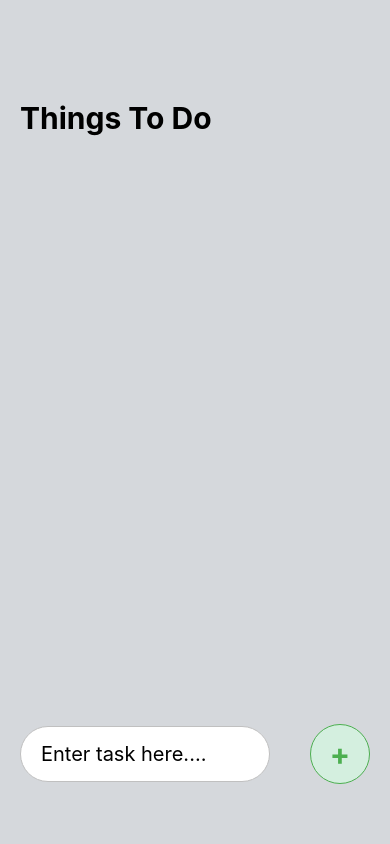
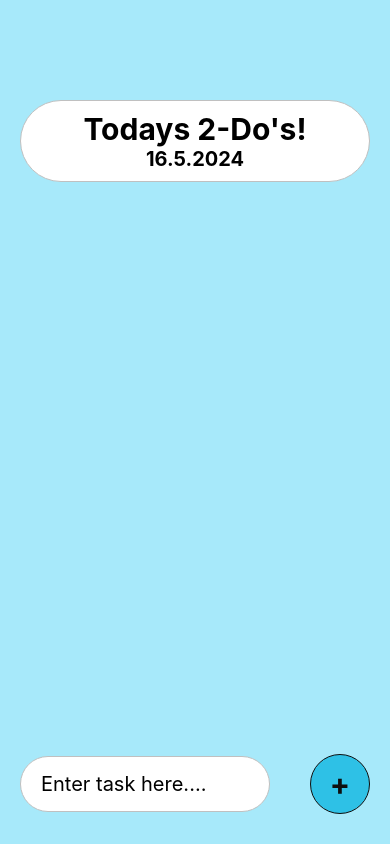
Before and after one commit to brendanrichards73/brendan-todo-app, a React Native app: screen / in a window 390 px wide. Built offline with nearby package versions, Linux system fonts and the light colour scheme.

Commit message:
added current date and updated styles

```diff
--- a/App.tsx
+++ b/App.tsx
@@ -8,6 +8,7 @@ import {
     TextInput,
     TouchableOpacity,
     Keyboard,
+    FlatList,
 } from "react-native";
 import TodoItem from "./src/todo-Item";
 
@@ -22,6 +23,11 @@ let taskId = 0;
 export default function App() {
     const [task, setTask] = useState<string | null>(null);
     const [taskItems, setTaskItems] = useState<Task[]>([]);
+
+    const currentDate = new Date();
+    const formattedDate = `${currentDate.getDate()}.${
+        currentDate.getMonth() + 1
+    }.${currentDate.getFullYear()}`;
 
     const handleAddItem = useCallback(() => {
         Keyboard.dismiss();
@@ -48,22 +54,31 @@ export default function App() {
         );
     }, []);
 
+    const renderItem = ({ item }: { item: Task }) => (
+        <TodoItem
+            text={item.text}
+            onDelete={() => deleteTask(item.id)}
+            onDoneToggle={() => toggleDone(item.id)}
+            isDone={item.done}
+        />
+    );
+
     return (
         <View style={styles.container}>
             <View style={styles.tasksWrapper}>
-                <Text style={styles.sectionTitle}>Things To Do</Text>
+                <View style={styles.titleRow}>
+                    <Text style={styles.sectionTitle}>Todays 2-Do's!</Text>
+                    <Text style={styles.dateText}>{formattedDate}</Text>
+                </View>
                 <View style={styles.todoItems}>
-                    {taskItems.map((item) => {
-                        return (
-                            <TodoItem
-                                key={item.id}
-                                text={item.text}
-                                onDelete={() => deleteTask(item.id)}
-                                onDoneToggle={() => toggleDone(item.id)}
-                                isDone={item.done}
-                            />
-                        );
-                    })}
+                    {taskItems.length > 0 && (
+                        <Text style={styles.doneTitle}>Done (✔)</Text>
+                    )}
+                    <FlatList
+                        data={taskItems}
+                        renderItem={renderItem}
+                        keyExtractor={(item) => item.id.toString()}
+                    />
                 </View>
             </View>
             <KeyboardAvoidingView
@@ -89,14 +104,38 @@ export default function App() {
 const styles = StyleSheet.create({
     container: {
         flex: 1,
-        backgroundColor: "#D5D8DC",
+        backgroundColor: "#a7e9fa",
+    },
+    titleRow: {
+        flexDirection: "column",
+        justifyContent: "space-between",
+        alignItems: "center",
+        backgroundColor: "#FFF",
+        padding: 10,
+        borderRadius: 60,
+        borderWidth: 1,
+        borderColor: "#C0C0C0",
+    },
+    dateText: {
+        fontSize: 20,
+        fontWeight: "bold",
     },
     sectionTitle: {
         fontSize: 30,
         fontWeight: "bold",
+        color: "#000000",
+    },
+    doneTitle: {
+        fontSize: 20,
+        fontWeight: "bold",
+        color: "#000000",
+        marginTop: 10,
+        marginBottom: 10,
+        marginLeft: 10,
     },
     tasksWrapper: {
         paddingTop: 100,
+        paddingBottom: 200,
         paddingHorizontal: 20,
     },
     todoItems: {
@@ -107,7 +146,7 @@ const styles = StyleSheet.create({
         flexDirection: "row",
         justifyContent: "space-around",
         alignItems: "center",
-        bottom: 60,
+        bottom: 30,
         width: "100%",
     },
     input: {
@@ -123,17 +162,17 @@ const styles = StyleSheet.create({
     addTaskWrapper: {
         width: 60,
         height: 60,
-        backgroundColor: "#D4EFDF",
+        backgroundColor: "#2ec1e6",
         borderRadius: 60,
         borderWidth: 1,
-        borderColor: "#4CAF50",
+        borderColor: "#0e0f0f",
         justifyContent: "center",
         alignItems: "center",
     },
     addTask: {
         fontSize: 30,
         fontWeight: "bold",
-        color: "#4CAF50",
-        backgroundColor: "#D4EFDF",
+        color: "#0e0f0f",
+        backgroundColor: "#2ec1e6",
     },
 });
--- a/src/todo-Item.tsx
+++ b/src/todo-Item.tsx
@@ -15,7 +15,7 @@ export default function TodoItem({
     isDone,
 }: TodoItemProps) {
     return (
-        <View style={styles.todoItem}>
+        <View style={[styles.todoItem, isDone ? styles.todoItemDone : {}]}>
             <View style={styles.textWrapper}>
                 <TouchableOpacity
                     style={styles.checkBox}
@@ -26,14 +26,13 @@ export default function TodoItem({
 
                 <Text style={styles.itemText}>{text}</Text>
             </View>
-            <TouchableOpacity
-                onPress={onDelete}
-                style={styles.deleteTouchableArea}
-            >
-                <View style={styles.deleteWrapper}>
-                    <Text style={styles.deleteText}>Del</Text>
-                </View>
-            </TouchableOpacity>
+            {isDone && (
+                <TouchableOpacity onPress={onDelete}>
+                    <View style={styles.deleteWrapper}>
+                        <Text style={styles.deleteText}>Delete</Text>
+                    </View>
+                </TouchableOpacity>
+            )}
         </View>
     );
 }
@@ -41,12 +40,15 @@ export default function TodoItem({
 const styles = StyleSheet.create({
     todoItem: {
         flexDirection: "row",
-        alignItems: "center",
+        alignItems: "flex-start",
         justifyContent: "space-between",
         backgroundColor: "#FFF",
-        padding: 15,
+        padding: 20,
         borderRadius: 10,
         marginBottom: 20,
+    },
+    todoItemDone: {
+        backgroundColor: "#F8BBD0",
     },
     textWrapper: {
         flex: 1,
@@ -73,9 +75,10 @@ const styles = StyleSheet.create({
         flex: 1,
         maxWidth: "80%",
         fontSize: 18,
+        fontWeight: "bold",
     },
     deleteWrapper: {
-        width: 45,
+        width: 60,
         height: 45,
         borderColor: "#FF0033",
         borderWidth: 2,
@@ -84,9 +87,6 @@ const styles = StyleSheet.create({
         justifyContent: "center",
         alignItems: "center",
     },
-    deleteTouchableArea: {
-        padding: 10,
-    },
     deleteText: {
         color: "#FFF",
         fontSize: 12,
```
